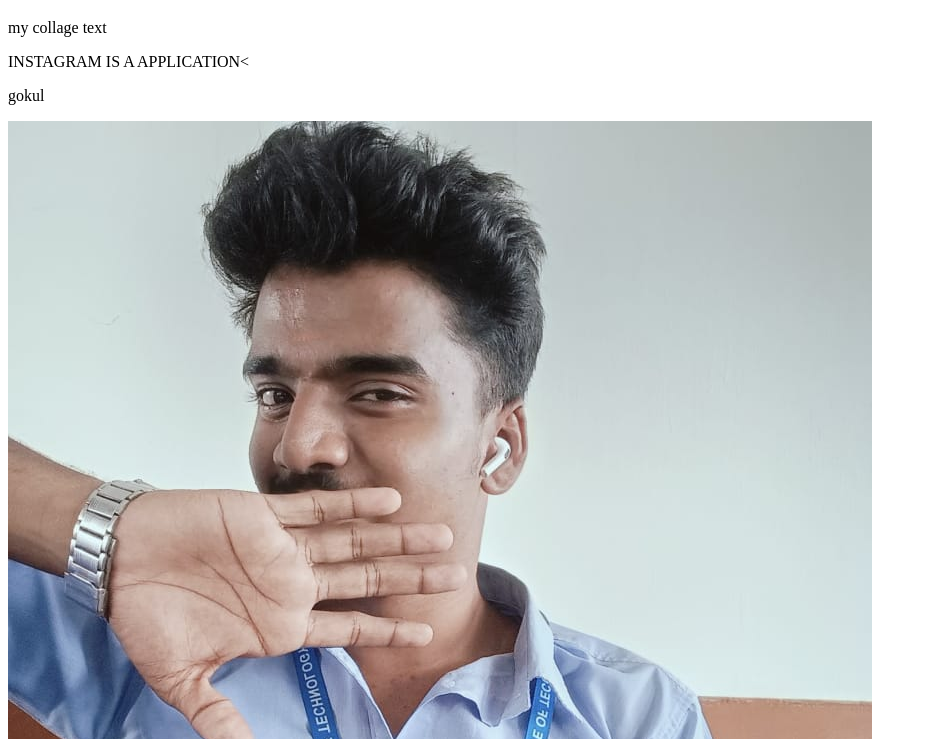
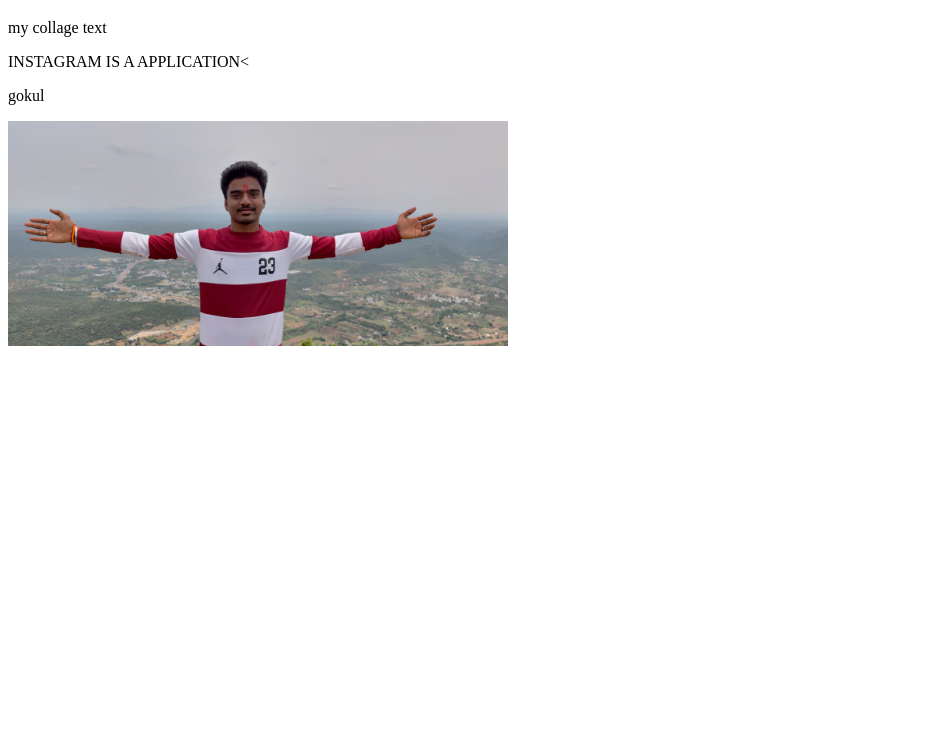
Before and after one commit to gokullakshmanan001-byte/First-project, a plain HTML site: page index.html in a window 1280 px wide. Shown: the part 61-800 px from the top of the page, without its empty margins (0-927 px from the left). Drawn offline with Linux system fonts and the light colour scheme.

Commit message:
added new.jpg

```diff
--- a/index.html
+++ b/index.html
@@ -10,7 +10,7 @@
     <p>my collage text</p>
     <P>INSTAGRAM IS A APPLICATION<
     <p>gokul</p>
-    <img src="collage.jpeg" alt="">
+    <img width="500px"src="myself.jpg" alt="">
 
     </body>
 </html>
```
Also changed, not shown: collage.jpeg (deleted), myself.jpg (added).
